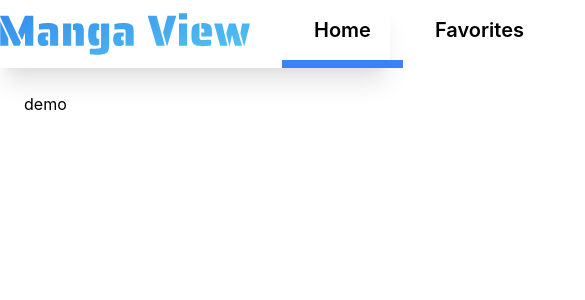
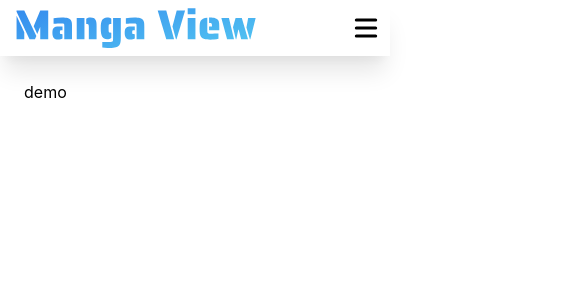
Before and after one commit to thinhtran3588/manga-view, a Next.js app: page / in a window 390 px wide. Shown: the top 300 px of the page, 585 px wide, since content can reach past the window. Built offline with nearby package versions, Linux system fonts and the light colour scheme.

Commit message:
update navbar style

```diff
--- a/src/core/components/header.tsx
+++ b/src/core/components/header.tsx
@@ -5,6 +5,7 @@ import type {MenuItem} from '@core/interfaces';
 import {getI18nText} from '@core/helpers/get-i18n-text';
 import {SITE_I18N_TEXT} from '@core/constants';
 import {Logo} from './logo';
+import {useState} from 'react';
 
 export interface HeaderProps {
   menuItems: MenuItem[];
@@ -13,6 +14,13 @@ export interface HeaderProps {
 export const Header = (props: HeaderProps): JSX.Element => {
   const {menuItems} = props;
   const router = useRouter();
+  const [menuVisible, setMenuVisible] = useState(false);
+
+  const toggleMenuVisible = (): void => {
+    setMenuVisible(!menuVisible);
+  };
+
+  const closeMenu = (): void => setMenuVisible(false);
 
   return (
     <header
@@ -20,20 +28,49 @@ export const Header = (props: HeaderProps): JSX.Element => {
     firefox:bg-opacity-90 shadow-xl'
     >
       <div className='container mx-auto'>
-        <div className='flex items-center'>
+        <div className='flex items-center flex-wrap'>
           <Link href='/'>
-            <a className='block mr-8'>
-              <Logo width={250} height={48} />
+            <a className='block mx-4 my-2'>
+              <Logo width={240} height={40} />
             </a>
           </Link>
-          <nav className='flex'>
-            {menuItems.map((item) => (
+          <div className='lg:hidden flex flex-1 justify-end'>
+            <button type='button' onClick={toggleMenuVisible} className='p-2 rounded-full hover:bg-gray-200'>
+              {menuVisible ? (
+                <svg xmlns='http://www.w3.org/2000/svg' className='h-8 w-8' viewBox='0 0 20 20' fill='currentColor'>
+                  <path
+                    fillRule='evenodd'
+                    // eslint-disable-next-line max-len
+                    d='M4.293 4.293a1 1 0 011.414 0L10 8.586l4.293-4.293a1 1 0 111.414 1.414L11.414 10l4.293 4.293a1 1 0 01-1.414 1.414L10 11.414l-4.293 4.293a1 1 0 01-1.414-1.414L8.586 10 4.293 5.707a1 1 0 010-1.414z'
+                    clipRule='evenodd'
+                  />
+                </svg>
+              ) : (
+                <svg xmlns='http://www.w3.org/2000/svg' className='h-8 w-8' viewBox='0 0 20 20' fill='currentColor'>
+                  <path
+                    fillRule='evenodd'
+                    // eslint-disable-next-line max-len
+                    d='M3 5a1 1 0 011-1h12a1 1 0 110 2H4a1 1 0 01-1-1zM3 10a1 1 0 011-1h12a1 1 0 110 2H4a1 1 0 01-1-1zM3 15a1 1 0 011-1h12a1 1 0 110 2H4a1 1 0 01-1-1z'
+                    clipRule='evenodd'
+                  />
+                </svg>
+              )}
+            </button>
+          </div>
+          <div className='block w-full lg:hidden' />
+          <nav className={clsx('flex flex-col lg:flex-row w-full lg:w-auto', menuVisible ? '' : 'hidden lg:flex')}>
+            {menuItems.map((item, index) => (
               <Link href={item.href} key={item.href}>
                 <a
                   className={clsx(
-                    'block border-b-8 px-8 py-4 font-semibold text-xl',
-                    item.current ? 'border-blue-500' : 'border-white',
+                    `block px-8 py-4 font-semibold text-xl border-b-4 lg:border-b-8
+                    hover:bg-gray-100 hover:border-gray-100`,
+                    item.current ? 'border-blue-400 hover:border-blue-400' : 'border-white',
                   )}
+                  onClick={closeMenu}
+                  role='link'
+                  tabIndex={index}
+                  aria-hidden='true'
                 >
                   {getI18nText(SITE_I18N_TEXT, item.key, router)}
                 </a>
```
